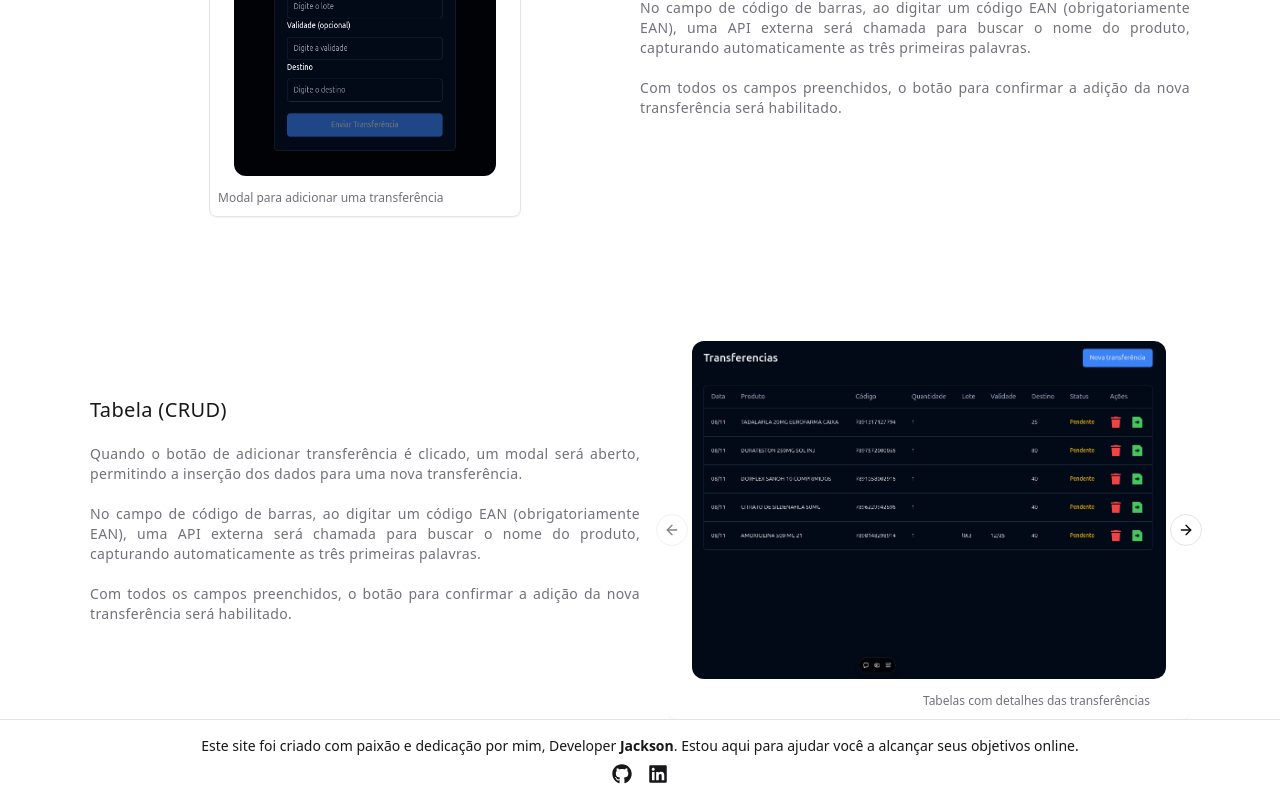
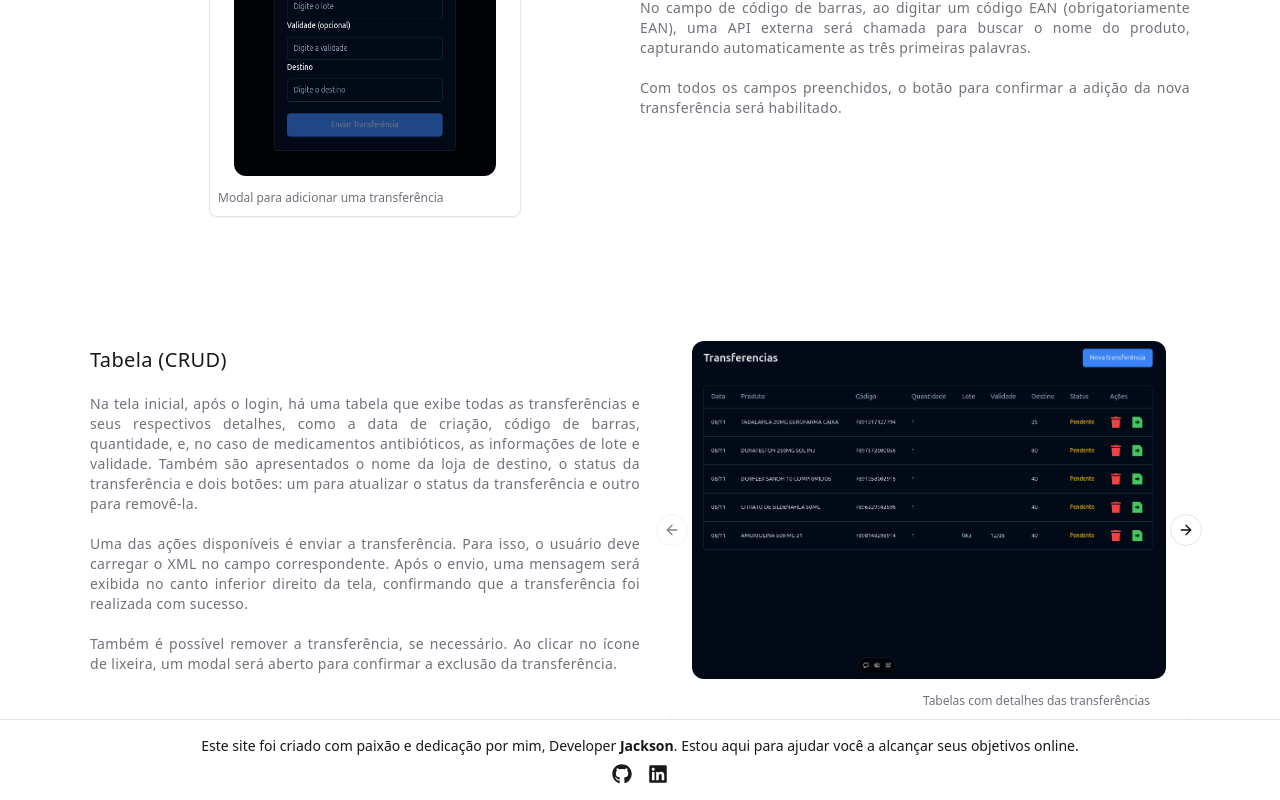
Before and after one commit to Jacksons357/my-blog, a React (Vite) app: page /projects in a window 1280 px wide. Shown: the part 1131-1931 px from the top of the page. Built offline with nearby package versions, Linux system fonts and the light colour scheme.

Commit message:
add description for project section

```diff
--- a/index.html
+++ b/index.html
@@ -4,7 +4,7 @@
     <meta charset="UTF-8" />
     <link rel="icon" type="image/svg+xml" href="/vite.svg" />
     <meta name="viewport" content="width=device-width, initial-scale=1.0" />
-    <link rel="shortcut icon" href="/public/favicon.svg" type="image/x-icon">
+    <link rel="shortcut icon" href="/favicon.svg" type="image/x-icon">
     <title></title>
   </head>
   <body>
--- a/src/components/carousel-modal-transfer.tsx
+++ b/src/components/carousel-modal-transfer.tsx
@@ -13,17 +13,17 @@ import modalTransferFinish from '../assets/project1/modal-transfer-finish.png'
 const imagesOpenModal = [
   {
     href: modalTransfer,
-    alt: 'Imagem quando abre o modal',
+    alt: 'Testando 01',
     description: 'Modal para adicionar uma transferência',
   },
   {
     href: modalTransferProduct,
-    alt: 'Imagem quando abre o modal',
+    alt: 'Testando 2',
     description: 'Digitando EAN',
   },
   {
     href: modalTransferFinish,
-    alt: 'Imagem quando abre o modal',
+    alt: 'Testando 13',
     description: 'Todos dados preenchidos',
   },
 ]
--- a/src/components/carousel-table-transfer.tsx
+++ b/src/components/carousel-table-transfer.tsx
@@ -19,12 +19,12 @@ const imagesOpenModal = [
   },
   {
     href: sendTransfer,
-    alt: 'Imagem quando abre o modal',
+    alt: 'Imagem ',
     description: 'Digitando EAN',
   },
   {
     href: transferSuccess,
-    alt: 'Imagem quando abre o modal',
+    alt: 'Imagem quando abre',
     description: 'Todos dados preenchidos',
   },
   {
--- a/src/components/projects-resume.tsx
+++ b/src/components/projects-resume.tsx
@@ -21,7 +21,7 @@ export function ProjectsResume() {
       <h1 className="text-secondary-foreground text-3xl font-semibold border-b pb-3">
         Projetos
       </h1>
-      <div className="flex flex-col p-6 space-y-10">
+      <div className="flex flex-col p-6 space-y-10 mt-10">
         {imagesContent.map((item, index) => (
           <div
             key={item.title}
--- a/src/pages/app/projects.tsx
+++ b/src/pages/app/projects.tsx
@@ -90,19 +90,24 @@ export function Projects() {
           <div className="text-muted-foreground text-sm space-y-5 tracking-wide text-justify">
             <h2 className="text-xl text-secondary-foreground">Tabela (CRUD)</h2>
             <p>
-              Quando o botão de adicionar transferência é clicado, um modal será
-              aberto, permitindo a inserção dos dados para uma nova
-              transferência.
+              Na tela inicial, após o login, há uma tabela que exibe todas as
+              transferências e seus respectivos detalhes, como a data de
+              criação, código de barras, quantidade, e, no caso de medicamentos
+              antibióticos, as informações de lote e validade. Também são
+              apresentados o nome da loja de destino, o status da transferência
+              e dois botões: um para atualizar o status da transferência e outro
+              para removê-la.
             </p>
             <p>
-              No campo de código de barras, ao digitar um código EAN
-              (obrigatoriamente EAN), uma API externa será chamada para buscar o
-              nome do produto, capturando automaticamente as três primeiras
-              palavras.
+              Uma das ações disponíveis é enviar a transferência. Para isso, o
+              usuário deve carregar o XML no campo correspondente. Após o envio,
+              uma mensagem será exibida no canto inferior direito da tela,
+              confirmando que a transferência foi realizada com sucesso.
             </p>
             <p>
-              Com todos os campos preenchidos, o botão para confirmar a adição
-              da nova transferência será habilitado.
+              Também é possível remover a transferência, se necessário. Ao
+              clicar no ícone de lixeira, um modal será aberto para confirmar a
+              exclusão da transferência.
             </p>
           </div>
           <div className="m-auto mt-10 text-start">
```
